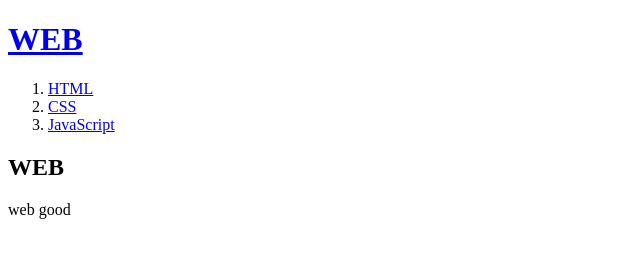
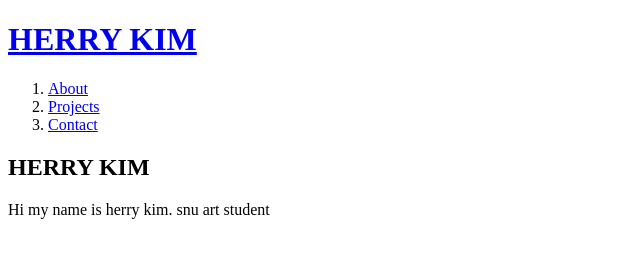
Before and after one commit to pangpangmandu/herryswork, a plain HTML site: page index.html in a window 1280 px wide. Shown: the whole page, without its empty margins (0-640 px from the left). Drawn offline with Linux system fonts and the light colour scheme.

Commit message:
Add files via upload

```diff
--- a/index.html
+++ b/index.html
@@ -1,19 +1,19 @@
 <!doctype html>
 <html>
 <head>
-  <title>WEB1 - Wilcomman</title>
+  <title>herry - Wilcomman</title>
   <meta charset = "utf-8">
 </head>
 <body>
-<h1><a href="index.html">WEB</a></h1>
+<h1><a href="index.html">HERRY KIM</a></h1>
 <ol>
- <li><a href="1.html"> HTML</a> </li>
- <li><a href="2.html">CSS</a></li>
- <li><a href="3.html">JavaScript</a></li>
+ <li><a href="1.html"> About</a> </li>
+ <li><a href="2.html">Projects</a></li>
+ <li><a href="3.html">Contact</a></li>
 </ol>
-<h2>WEB</h2>
+<h2>HERRY KIM</h2>
 <p>
-  web good
+  Hi my name is herry kim. snu art student
 </p>
 </body>
 </html>
```
